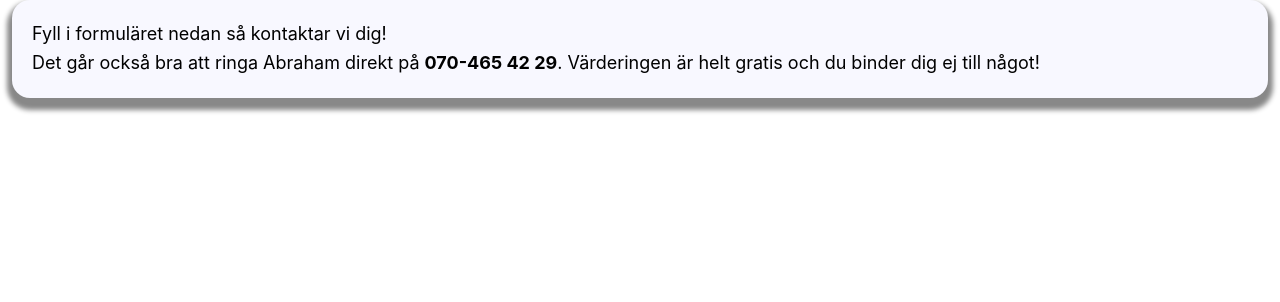
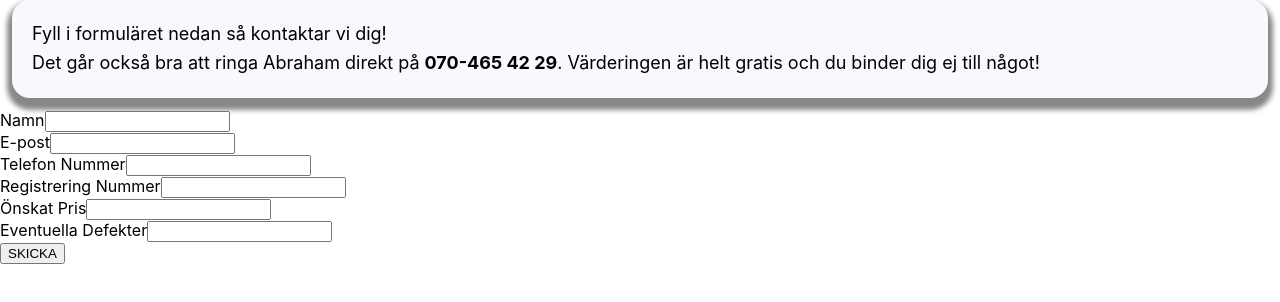
Before and after one commit to HassanObeid89/abraham-bil, a React (Create React App) app: page / in a window 1280 px wide. Shown: the part 292-594 px from the top of the page. Built offline with nearby package versions, Linux system fonts and the light colour scheme.

Commit message:
Added the Contact form use Formik library and validation using Yup.

```diff
--- a/package.json
+++ b/package.json
@@ -6,11 +6,13 @@
     "@testing-library/jest-dom": "^5.11.4",
     "@testing-library/react": "^11.1.0",
     "@testing-library/user-event": "^12.1.10",
+    "formik": "^2.2.9",
     "react": "^17.0.2",
     "react-dom": "^17.0.2",
     "react-scripts": "4.0.3",
     "react-typewriter-effect": "^1.1.0",
-    "web-vitals": "^1.0.1"
+    "web-vitals": "^1.0.1",
+    "yup": "^0.32.9"
   },
   "scripts": {
     "start": "react-scripts start",
--- a/src/App.css
+++ b/src/App.css
@@ -36,3 +36,9 @@
   border-radius: 18px;
   box-shadow: 0px 7px 5px 5px #888888;
 }
+
+.error {
+  position: absolute;
+  color: red;
+  font-size: .6rem;
+}
--- a/src/App.jsx
+++ b/src/App.jsx
@@ -1,12 +1,14 @@
 import './App.css';
 import HeroSection from "./components/HeroSection";
 import Instruction from './components/Instruction'
+import ContactForm from "./components/ContactForm";
 
 function App() {
   return (
     <div className="App">
       <HeroSection />
       <Instruction />
+      <ContactForm />
     </div>
   );
 }
--- /dev/null
+++ b/src/components/ContactForm.jsx
@@ -0,0 +1,58 @@
+import React from 'react'
+import { Formik, Form } from 'formik'
+import {TextField} from './TextField'
+import * as Yup from 'yup'
+
+export default function ContactForm() {
+    const validate = Yup.object({
+      Namn: Yup.string().max(15).required("Required"),
+      Epost: Yup.string().email("Email is invalid").required("Required"),
+      TelefonNummer: Yup.number().required("Required"),
+      RegistreringNummer: Yup.number("Must be a number").required("Required"),
+      ÖnskatPris: Yup.number().max(15),
+      EventuellaDefekter: Yup.string(),
+    });
+    return (
+      <Formik
+        initialValues={{
+          Namn: "",
+          Epost: "",
+          TelefonNummer: "",
+          RegistreringNummer: "",
+          ÖnskatPris: "",
+          EventuellaDefekter: "",
+        }}
+        validationSchema={validate}
+        onSubmit={values => {
+            console.log(values)
+        }}
+      >
+        {(formik) => (
+          <div>
+
+            <Form>
+              <TextField label="Namn" name="Namn" type="text" />
+              <TextField label="E-post" name="Epost" type="text" />
+              <TextField
+                label="Telefon Nummer"
+                name="TelefonNummer"
+                type="number"
+              />
+              <TextField
+                label="Registrering Nummer"
+                name="RegistreringNummer"
+                type="number"
+              />
+              <TextField label="Önskat Pris" name="ÖnskatPris" type="number" />
+              <TextField
+                label="Eventuella Defekter"
+                name="EventuellaDefekter"
+                type="text"
+              />
+              <button mailto='hassan.obeid.ho@hotmail.com' type='submit'>SKICKA</button>
+            </Form>
+          </div>
+        )}
+      </Formik>
+    );
+}
--- /dev/null
+++ b/src/components/TextField.jsx
@@ -0,0 +1,16 @@
+import React from 'react'
+import '../App.css'
+import { ErrorMessage, useField } from 'formik'
+
+export const TextField = ({ label, ...props }) => {
+
+    const [field, meta] = useField(props)
+
+    return (
+      <div>
+        <label htmlFor={field.name}>{label}</label>
+        <input {...field} {...props} autoComplete="off" />
+        <ErrorMessage component='div' className='error' name={field.name} />
+      </div>
+    );
+}
```
Also changed, not shown: 2 other files (tests, documents, lock files or other folders).
